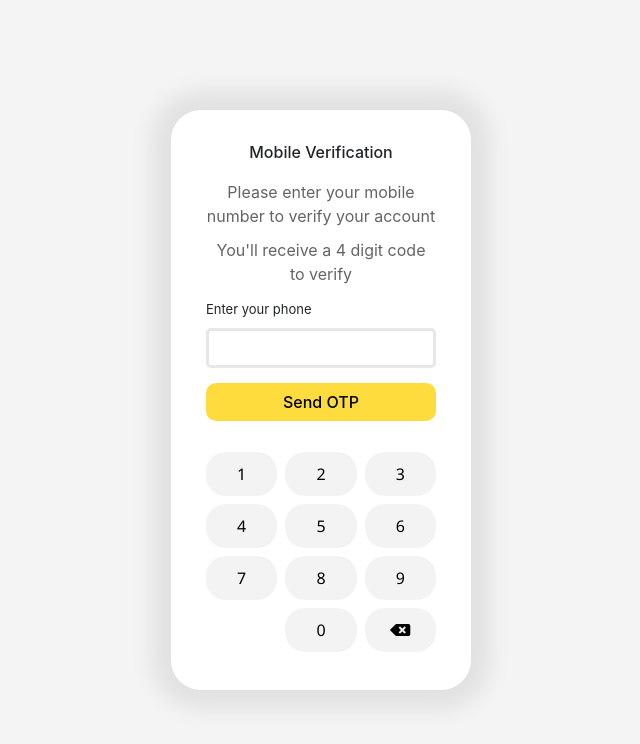
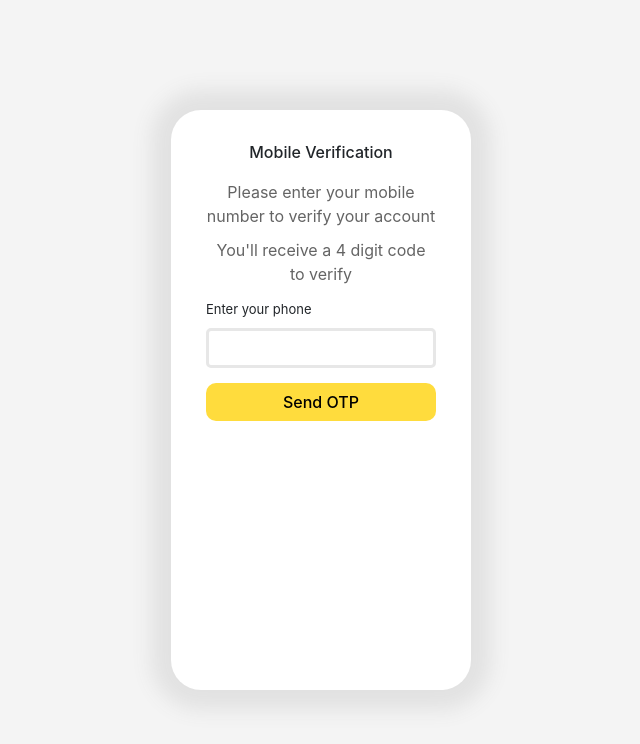
Before and after one commit to GaurPeeyush/OTP-verification, a plain HTML site: page index.html in a window 1280 px wide. Shown: the whole page, without its empty margins (319-959 px from the left). Drawn offline with nearby package versions, Linux system fonts and the light colour scheme.

Commit message:
Update index.html

```diff
--- a/index.html
+++ b/index.html
@@ -44,7 +44,7 @@
                     </div>
                 </div>
                 <button class="btn btn-continue">Send OTP</button>
-                <div class="keyboard d-flex flex-wrap">
+<!--                 <div class="keyboard d-flex flex-wrap">
                     <span class="num-1 num" data-key="1">1</span>
                     <span class="num-2 num" data-key="2">2</span>
                     <span class="num-3 num" data-key="3">3</span>
@@ -59,7 +59,7 @@
                     <span class="remove" data-key="backspace"
                         ><i class="fas fa-backspace"></i
                     ></span>
-                </div>
+                </div> -->
             </div>
             <div class="otp-container go-right">
                 <div class="nav d-flex align-items-center">
```
